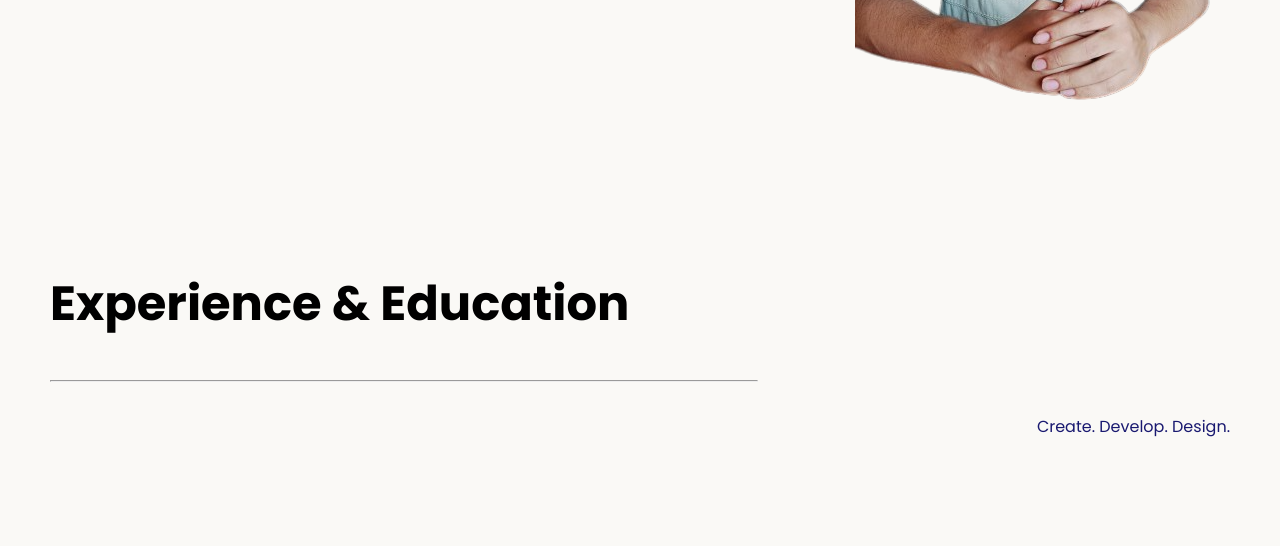
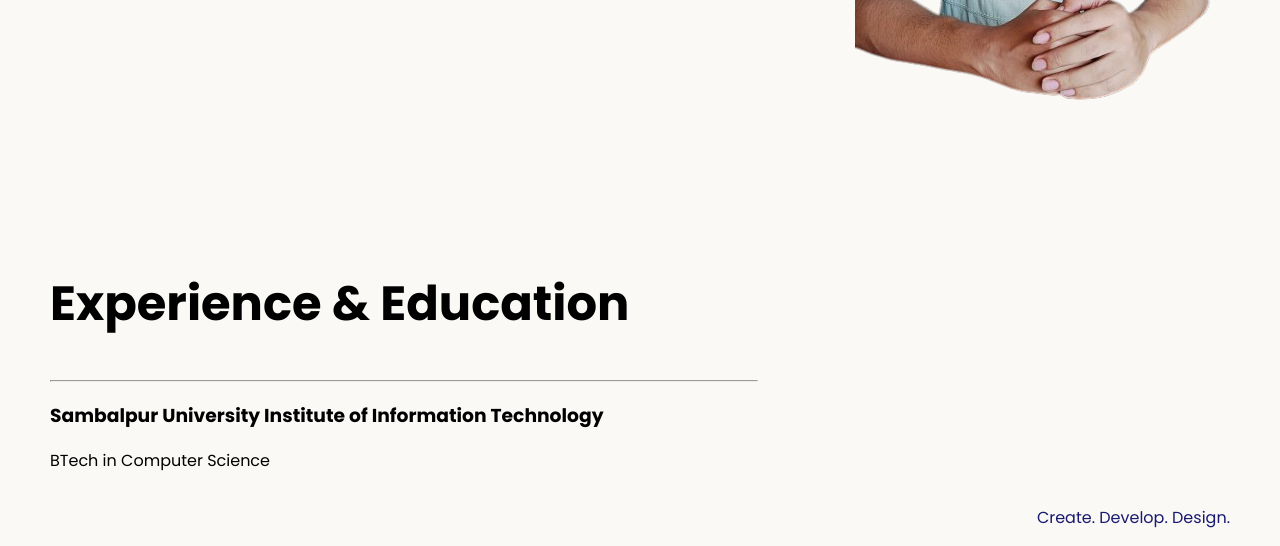
Before and after one commit to Antiquely3059/web-portfolio, a plain HTML site: page index.html in a window 1280 px wide. Shown: the part 454-1000 px from the top of the page. Before the commit the page ends 909 px from the top, so only its background shows below. Drawn offline with Linux system fonts and the light colour scheme.

Commit message:
Update index.html

```diff
--- a/index.html
+++ b/index.html
@@ -20,7 +20,8 @@
     <div class="left card">
       <h2 class="card-title">Experience & Education</h2>
       <hr/>
-      <p class="card-text"></p>
+      <h3>Sambalpur University Institute of Information Technology</h3>
+      <p> BTech in Computer Science</p>
     </div>
 
 
```
